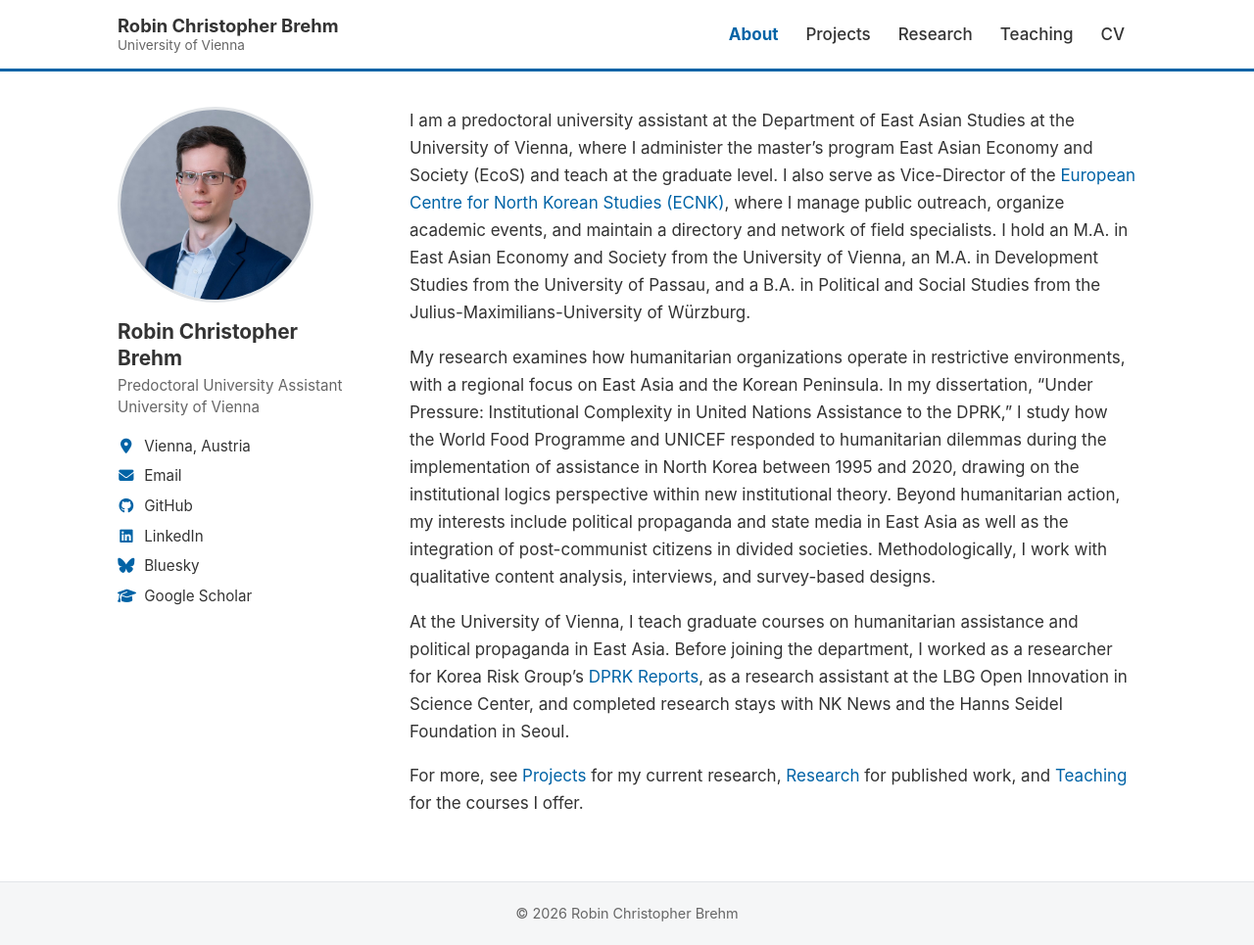
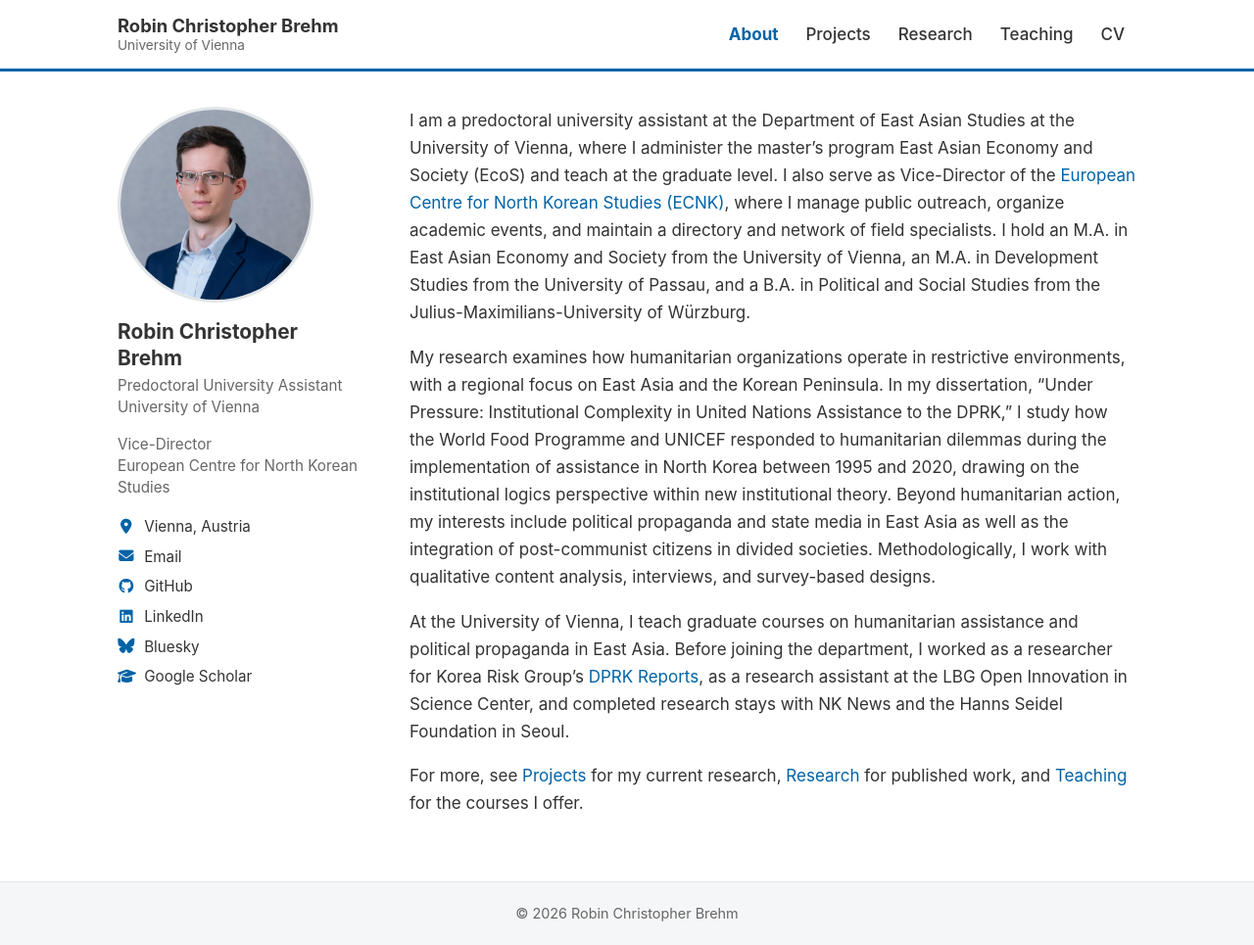
Before and after one commit to rcbrehm/rcbrehm.github.io, a Jekyll site: the page built from index.md, in a window 1280 px wide. Shown: the whole page at 98% size. Built offline with Jekyll 4.4.1, drawn with Linux system fonts in a browser that asks for light colours.

Commit message:
Add Vice-Director / ECNK line to sidebar title
Co-Authored-By: Claude Sonnet 5 <noreply@anthropic.com>
Claude-Session: https://claude.ai/code/session_01PMbx3xo6jxrK2JRxDFZ5eL

```diff
--- a/_config.yml
+++ b/_config.yml
@@ -13,6 +13,8 @@ author:
   name: Robin Christopher Brehm
   title1: Predoctoral University Assistant
   title2: University of Vienna
+  title3: Vice-Director
+  title4: European Centre for North Korean Studies
   headshot: /assets/images/headshot.jpg
   links:
     - label: Vienna, Austria
--- a/_includes/sidebar.html
+++ b/_includes/sidebar.html
@@ -2,6 +2,7 @@
   <img class="author-avatar" src="{{ site.author.headshot | relative_url }}" alt="{{ site.author.name }}" width="200" height="200">
   <h2 class="author-name">{{ site.author.name }}</h2>
   <p class="author-title">{{ site.author.title1 }}<br>{{ site.author.title2 }}</p>
+  <p class="author-title">{{ site.author.title3 }}<br>{{ site.author.title4 }}</p>
   <ul class="author-links">
     {% for link in site.author.links %}
     <li><a href="{{ link.url }}" title="{{ link.label }}"><i class="{{ link.icon }}" aria-hidden="true"></i><span>{{ link.label }}</span></a></li>
```
